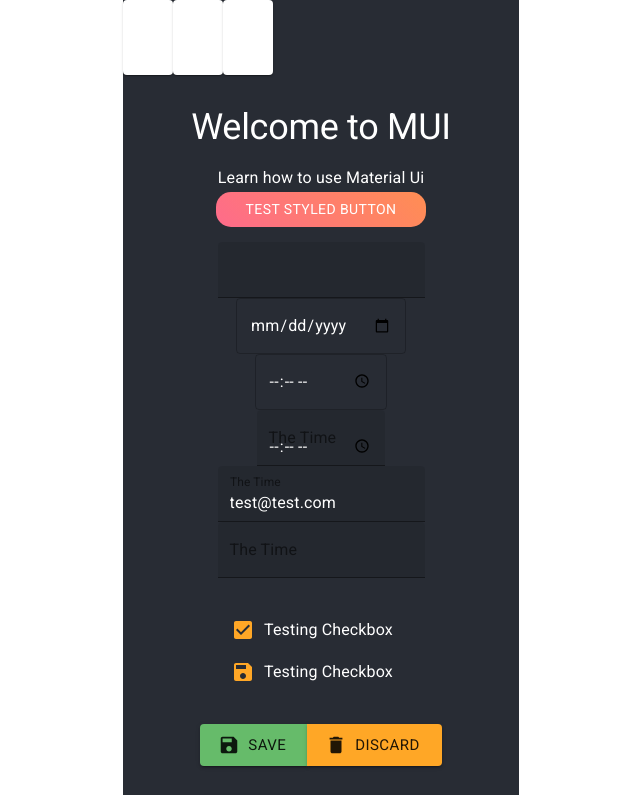
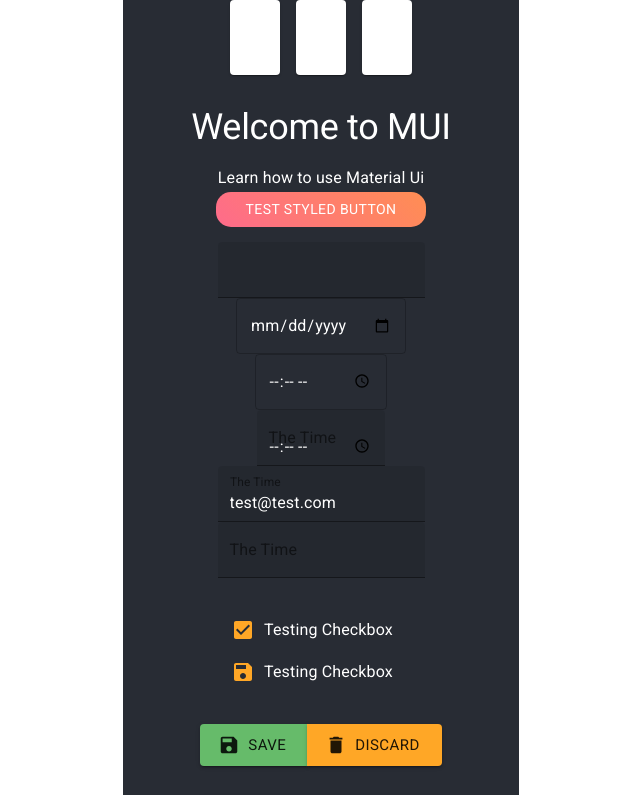
Before and after one commit to Annie-Huang/material-ui-react-tutorial, a React (Create React App) app: page / in a window 1280 px wide. Shown: the top 795 px of the page, without its empty margins (319-959 px from the left). Built offline with nearby package versions, Linux system fonts and the light colour scheme.

Commit message:
Put different spacing values and position value for Grid.

```diff
--- a/src/App.js
+++ b/src/App.js
@@ -93,7 +93,7 @@
       <Container maxWidth="xs">
         <div className="App">
           <header className="App-header">
-            <Grid container>
+            <Grid container spacing={2} justify="center">
               <Grid item>
                 <Paper style={{height: 75, width:50, }}></Paper>
               </Grid>
```
